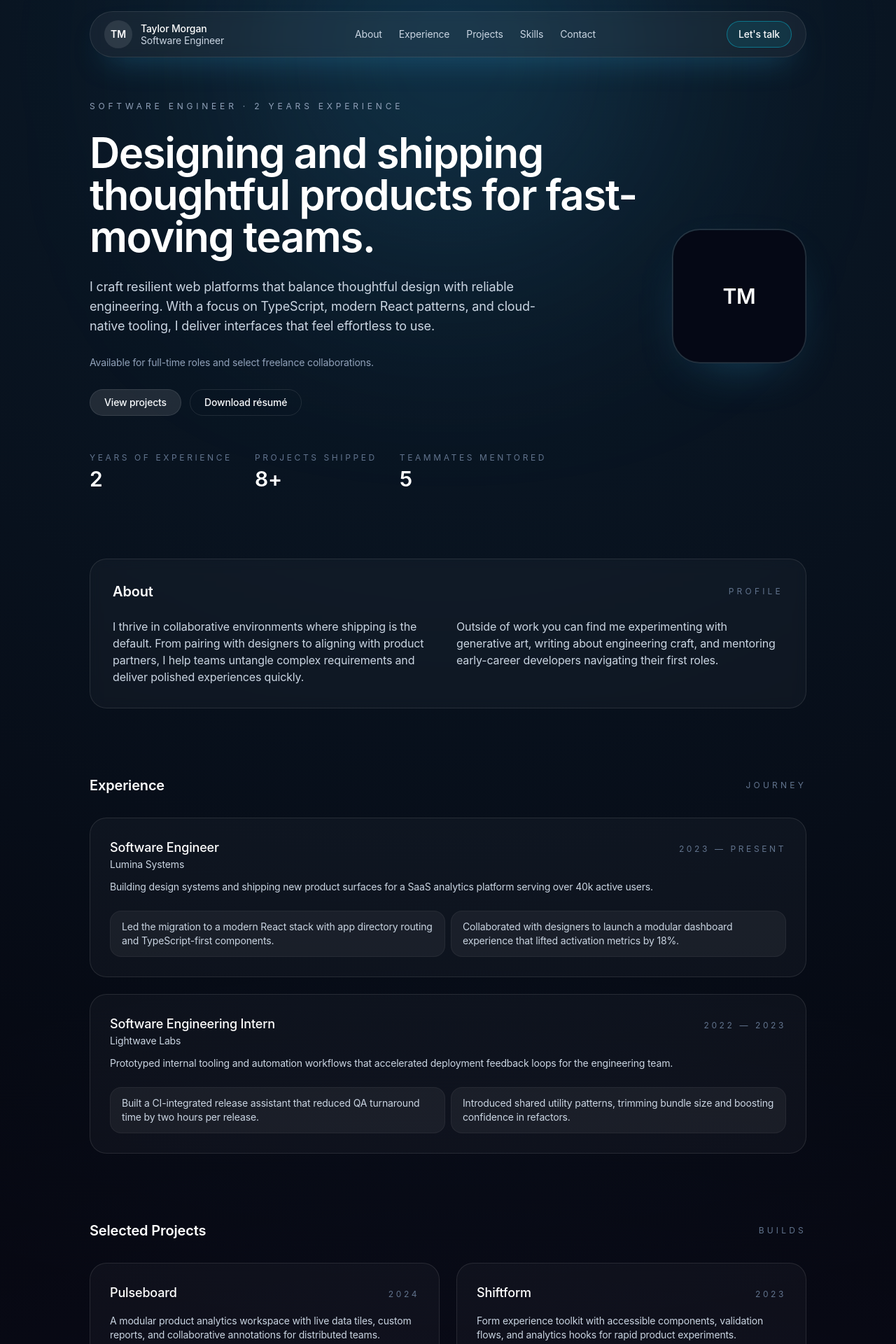
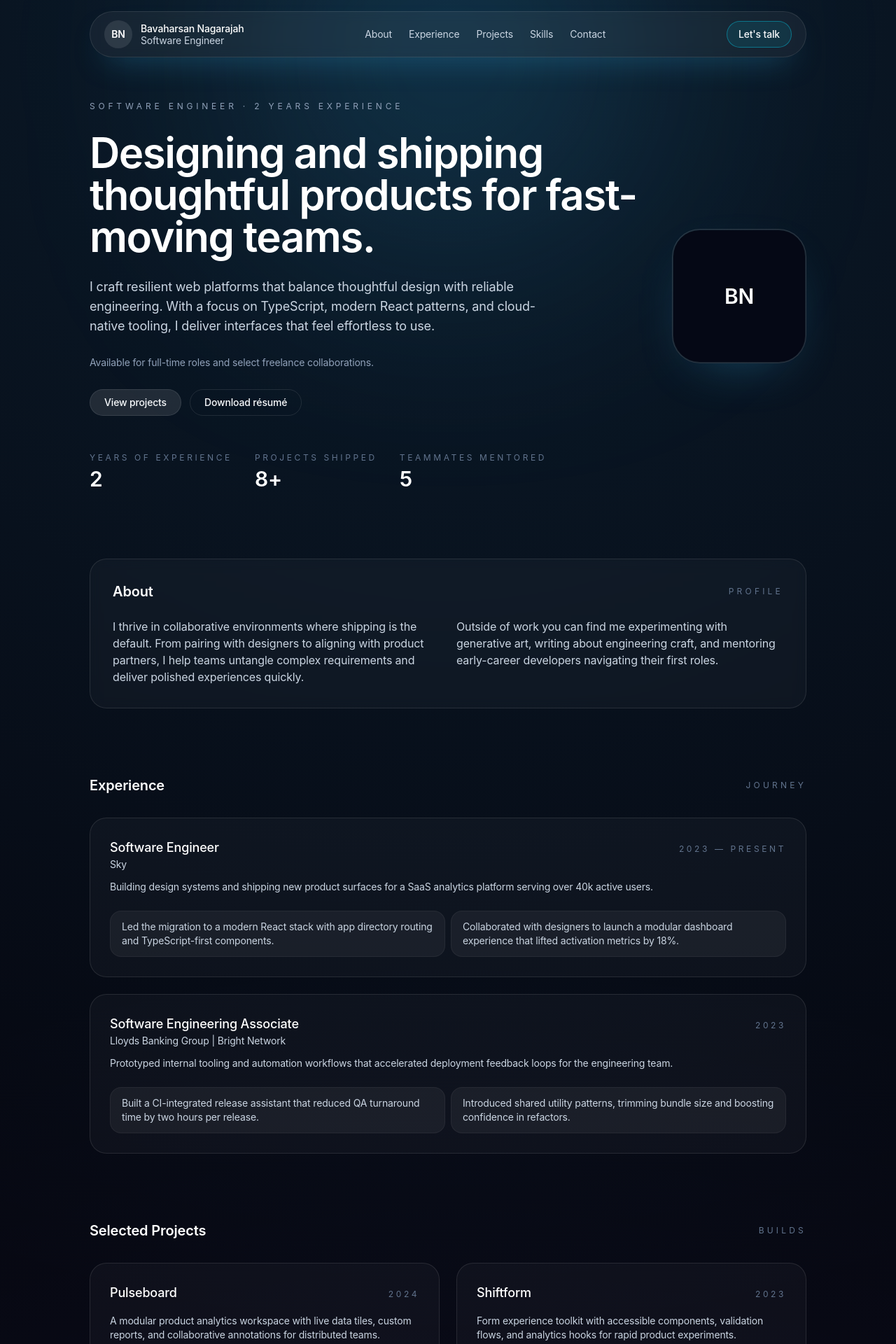
Before and after one commit to bav-07/personal-portfolio, a Next.js app: page / in a window 1280 px wide. Shown: the top 1920 px of the page at 70% size. Built offline with nearby package versions, Linux system fonts and the light colour scheme.

Commit message:
Changed details

```diff
--- a/app/layout.tsx
+++ b/app/layout.tsx
@@ -2,9 +2,9 @@ import type { Metadata } from "next";
 import "./globals.css";
 
 export const metadata: Metadata = {
-  title: "Taylor Morgan | Software Engineer Portfolio",
+  title: "Bavaharsan Nagarajah | Software Engineer Portfolio",
   description:
-    "Portfolio of Taylor Morgan, a software engineer crafting modern web experiences with TypeScript, React, and cloud-native tooling.",
+    "Portfolio of Bavaharsan Nagarajah, a software engineer crafting modern web experiences with TypeScript, React, and cloud-native tooling.",
   keywords: [
     "Software Engineer",
     "Portfolio",
@@ -14,7 +14,7 @@ export const metadata: Metadata = {
     "Frontend",
     "Product Engineer",
   ],
-  authors: [{ name: "Taylor Morgan" }],
+  authors: [{ name: "Bavaharsan Nagarajah" }],
 };
 
 export default function RootLayout({
--- a/data/portfolio.ts
+++ b/data/portfolio.ts
@@ -51,13 +51,13 @@ export type HeroAction = {
 };
 
 export const profile: Profile = {
-  name: "Taylor Morgan",
+  name: "Bavaharsan Nagarajah",
   title: "Software Engineer",
-  location: "Based in Denver, CO",
+  location: "Based in London, UK",
   summary:
     "I craft resilient web platforms that balance thoughtful design with reliable engineering. With a focus on TypeScript, modern React patterns, and cloud-native tooling, I deliver interfaces that feel effortless to use.",
   availability: "Available for full-time roles and select freelance collaborations.",
-  email: "hello@taylormorgan.dev",
+  email: "bavaharsan.nagarajah@gmail.com",
 };
 
 export const navItems: NavItem[] = [
@@ -95,7 +95,7 @@ export const aboutContent = [
 export const experiences: Experience[] = [
   {
     role: "Software Engineer",
-    company: "Lumina Systems",
+    company: "Sky",
     period: "2023 — Present",
     description:
       "Building design systems and shipping new product surfaces for a SaaS analytics platform serving over 40k active users.",
@@ -105,9 +105,9 @@ export const experiences: Experience[] = [
     ],
   },
   {
-    role: "Software Engineering Intern",
-    company: "Lightwave Labs",
-    period: "2022 — 2023",
+    role: "Software Engineering Associate",
+    company: "Lloyds Banking Group | Bright Network",
+    period: "2023",
     description:
       "Prototyped internal tooling and automation workflows that accelerated deployment feedback loops for the engineering team.",
     highlights: [
@@ -173,9 +173,9 @@ export const skillGroups: SkillGroup[] = [
 ];
 
 export const socialLinks: SocialLink[] = [
-  { label: "LinkedIn", href: "https://linkedin.com/in/taylormorgan" },
-  { label: "GitHub", href: "https://github.com/taylormorgan" },
-  { label: "Resume", href: "https://taylormorgan.dev/resume.pdf" },
+  { label: "LinkedIn", href: "https://www.linkedin.com/in/bavaharsan-nagarajah/" },
+  { label: "GitHub", href: "https://github.com/bav-07" },
+  { label: "Resume", href: "https://bavaharsan.dev/resume.pdf" },
 ];
 
 export const sectionMeta = {
```
